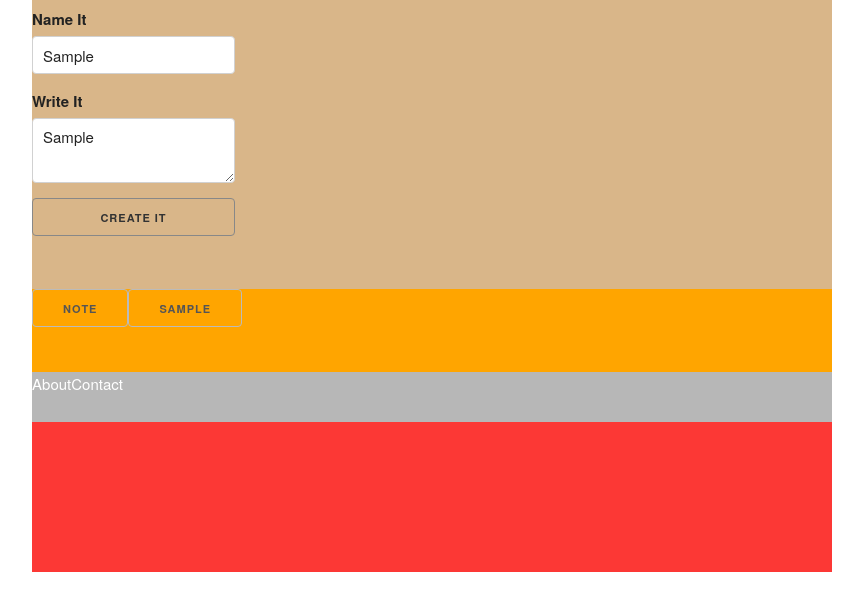
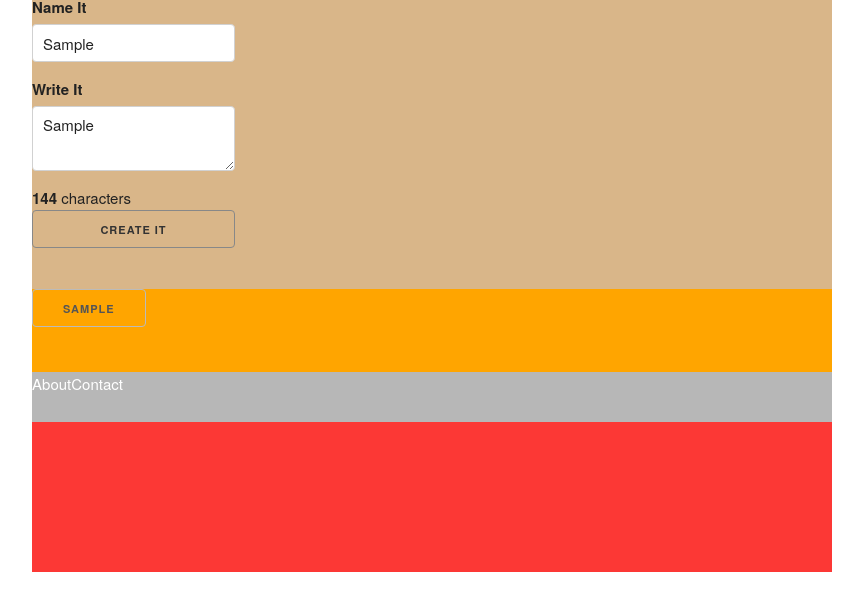
Before and after one commit to THXBurke/301-Final-Project, a website: page index.html in a window 1280 px wide. Both pictures are taken after typing "Sample", "Sample" into the empty fields and a click on the button "CREATE IT". Shown: the part 86-696 px from the top of the page, without its empty margins (208-1071 px from the left). Drawn offline with nearby package versions, Linux system fonts and the light colour scheme.

Commit message:
fix note appending issue

```diff
--- a/index.html
+++ b/index.html
@@ -57,7 +57,7 @@
     <!-- Handlebars -->
     <script src="https://cdnjs.cloudflare.com/ajax/libs/handlebars.js/4.0.4/handlebars.js"></script>
     <!-- Our scripts will go below this line -->
-    <script src='./scripts/features.js'></script>
+    <script src='./scripts/counter.js'></script>
     <script src="./scripts/readView.js"></script>
     <script src="./scripts/write.js"></script>
   </body>
--- a/scripts/write.js
+++ b/scripts/write.js
@@ -24,6 +24,7 @@ function Note(noteName, noteContent, pile){
       var myArray = [];
 
       $("form").submit(function(event) {
+        $('.accordion').remove();
         var description = $('#card-name').val();
         var content = $('#card-content').val();
         myArray.push(new Note(description, content));
```
